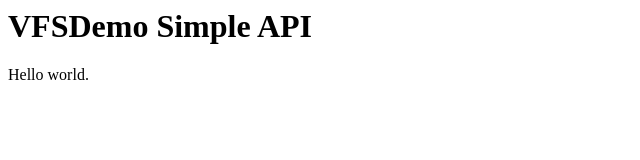
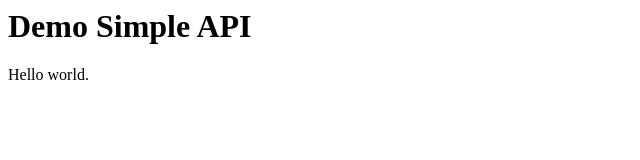
Before and after one commit to dmberton/simple-api, a website: page public/index.html in a window 1280 px wide. Shown: the whole page, without its empty margins (0-640 px from the left). Drawn offline with Linux system fonts and the light colour scheme.

Commit message:
Update index.html

```diff
--- a/public/index.html
+++ b/public/index.html
@@ -1,7 +1,7 @@
 <html>
 <head></head>
 <body>
-<h1>VFSDemo Simple API</h1>
+<h1>Demo Simple API</h1>
 <p>
 Hello world.
 </p>
```
